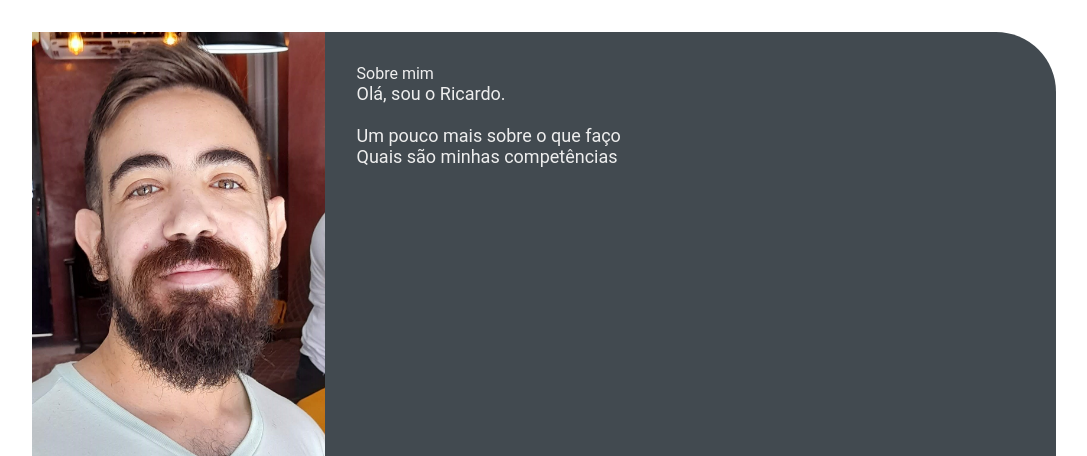
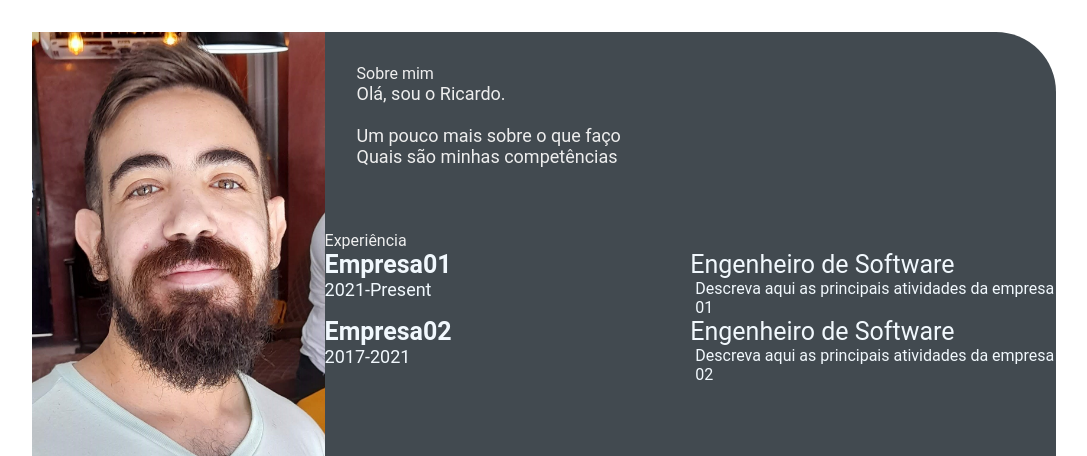
Before and after one commit to RicardoCunha42/devweek.github.io, a plain HTML site: page index.html in a window 1280 px wide. Shown: the top 456 px of the page, without its empty margins (96-1183 px from the left). Drawn offline with Linux system fonts and the light colour scheme.

Commit message:
feature: add index.html style.css (#3)

```diff
--- a/index.html
+++ b/index.html
@@ -19,7 +19,7 @@
                     <p class="profession"> Software Engineer </p>
                 </div>
                 <div class="contact-info">
-                    <p class="left-tittle">contato</p>
+                    <p class="left-title">Contato</p>
                         <ul>
                             <li><i class="fa fa-phone"></i>4896123743</li>
                             <li><i class="fa fa-envelope"></i>robertogonçalves@gmail.com</li>
@@ -29,7 +29,7 @@
                     </p>
                 </div>
                 <div class="skills">
-                    <p class="left-tittle">Skills</p>
+                    <p class="left-title">Skills</p>
                     <ul>
                         <li><p>HTML</p></li>
                         <li><p>CSS</p></li>
@@ -50,10 +50,33 @@
                         </p>
                     </section>
                 </div>
-
+                <section class="experience gap">
+                    <div class="right-title">Experiência</div>
+                    <div class="experience-contents">
+                        <div class="exp-left">
+                            <p class="exp-company-name">Empresa01</p>
+                            <p class="exp-time-period">2021-Present</p>
+                        </div>
+                        <div class="exp-right">
+                            <p class="exp-position">Engenheiro de Software</p>
+                            <p class="exp-desc">
+                                Descreva aqui as principais atividades da empresa 01
+                            </p>
+                        </div>
+                        <div class="exp-left">
+                            <p class="exp-company-name">Empresa02</p>
+                            <p class="exp-time-period">2017-2021</p>
+                        </div>
+                        <div class="exp-right">
+                            <p class="exp-position">Engenheiro de Software</p>
+                            <p class="exp-desc">
+                                Descreva aqui as principais atividades da empresa 02
+                            </p>
+                        </div>
+                    </div>
+                </section>
             </section>
 
     </main>
-
 </body>
 </html>
--- a/style.css
+++ b/style.css
@@ -101,3 +101,38 @@
     font-size: 18px;
     color: #eeeeee;
 }
+
+.experience-contents,
+.education-contents,
+.awards-contents {
+    display: grid;
+    grid-template-columns: repeat(2, 1fr);
+    padding-bottom: 2rem;
+    color: #F1F8FD;
+}
+
+.exp-company-name,
+.education-school-name,
+.awards-company-name {
+    font-size: 25px;
+    font-weight: bold;
+}
+
+.exp-time-period,
+.educationp-time-period,
+.awards-time-period {
+    font-size: 18px;
+}
+
+.exp-position,
+.education-subject,
+.awards-name {
+    font-size: 25px;
+}
+
+.exp-desc,
+.education-desc,
+.awards-desc {
+    font-size: 16px;
+    padding-left: 5px;
+}
```
